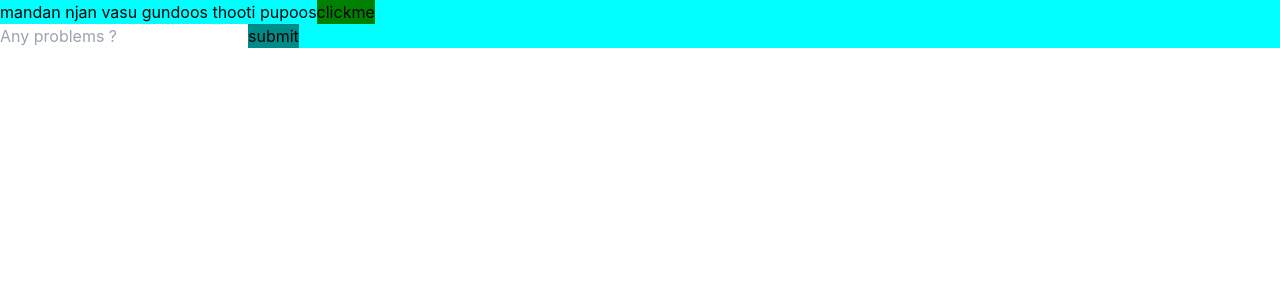
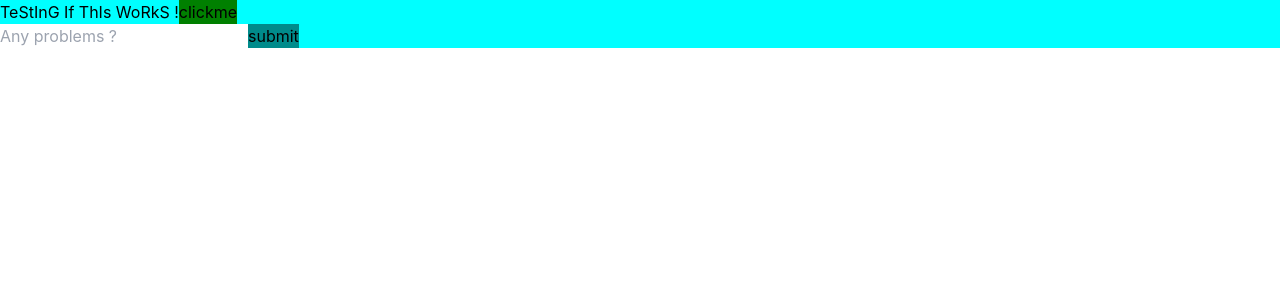
Before and after one commit to karthikpsree/karthikpsree.github.io, a React (Create React App) app: page / in a window 1280 px wide. Shown: the top 300 px of the page. Built offline with nearby package versions, Linux system fonts and the light colour scheme.

Commit message:
Update App.js

```diff
--- a/src/App.js
+++ b/src/App.js
@@ -37,7 +37,7 @@ function App() {
 
   return (
     <Main>
-      mandan njan vasu gundoos thooti pupoos
+      TeStInG If ThIs WoRkS !
       <button className="red" onClick={abatton}>
         clickme
       </button>
```
